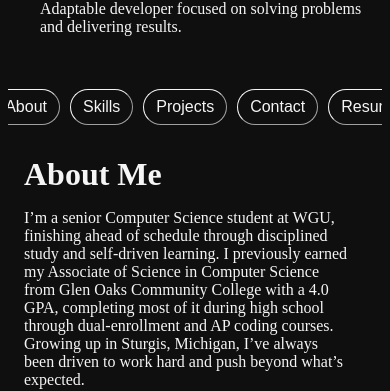
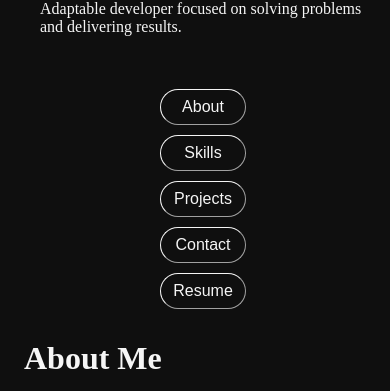
Before and after one commit to Ethan-Meese/portfolioWebsite, an Angular app: page /portfolioWebsite/ in a window 390 px wide. Shown: the part 363-754 px from the top of the page. Built offline with nearby package versions, Linux system fonts and the light colour scheme.

Commit message:
more style changes

```diff
--- a/src/app/app.component.css
+++ b/src/app/app.component.css
@@ -10,13 +10,15 @@ app-content {
   flex: 1;
 }
 
-@media (max-width: 600px) or (max-height: 200px) {
+@media (max-width: 600px), (max-height: 300px) {
   .portfolio-container,
   .sidebar,
   .content {
     flex-direction: column;
     height: auto;
     overflow-y: auto;
-    max-height: 100dvh;
+    height: 100dvh;
+    height: 100svh;
+    max-height: none;
   }
 }
--- a/src/app/sidebar/sidebar.component.css
+++ b/src/app/sidebar/sidebar.component.css
@@ -41,6 +41,9 @@
   background-color: rgba(255, 255, 255, 0.4);
 }
 
-.nav-buttons {
-  size: auto;
+@media (max-width: 600px) {
+  .nav-buttons {
+    display: flex;
+    flex-direction: column;
+  }
 }
```
